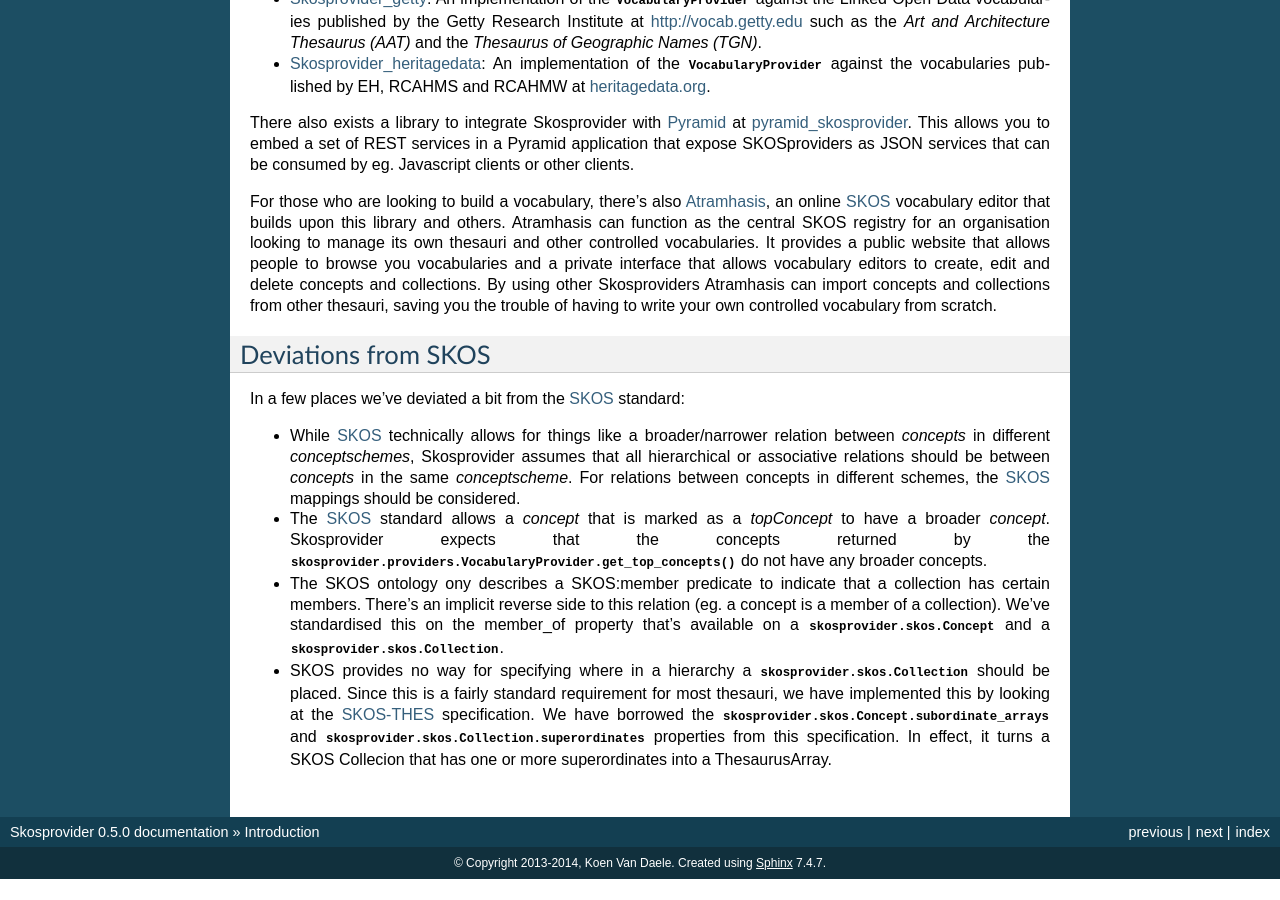
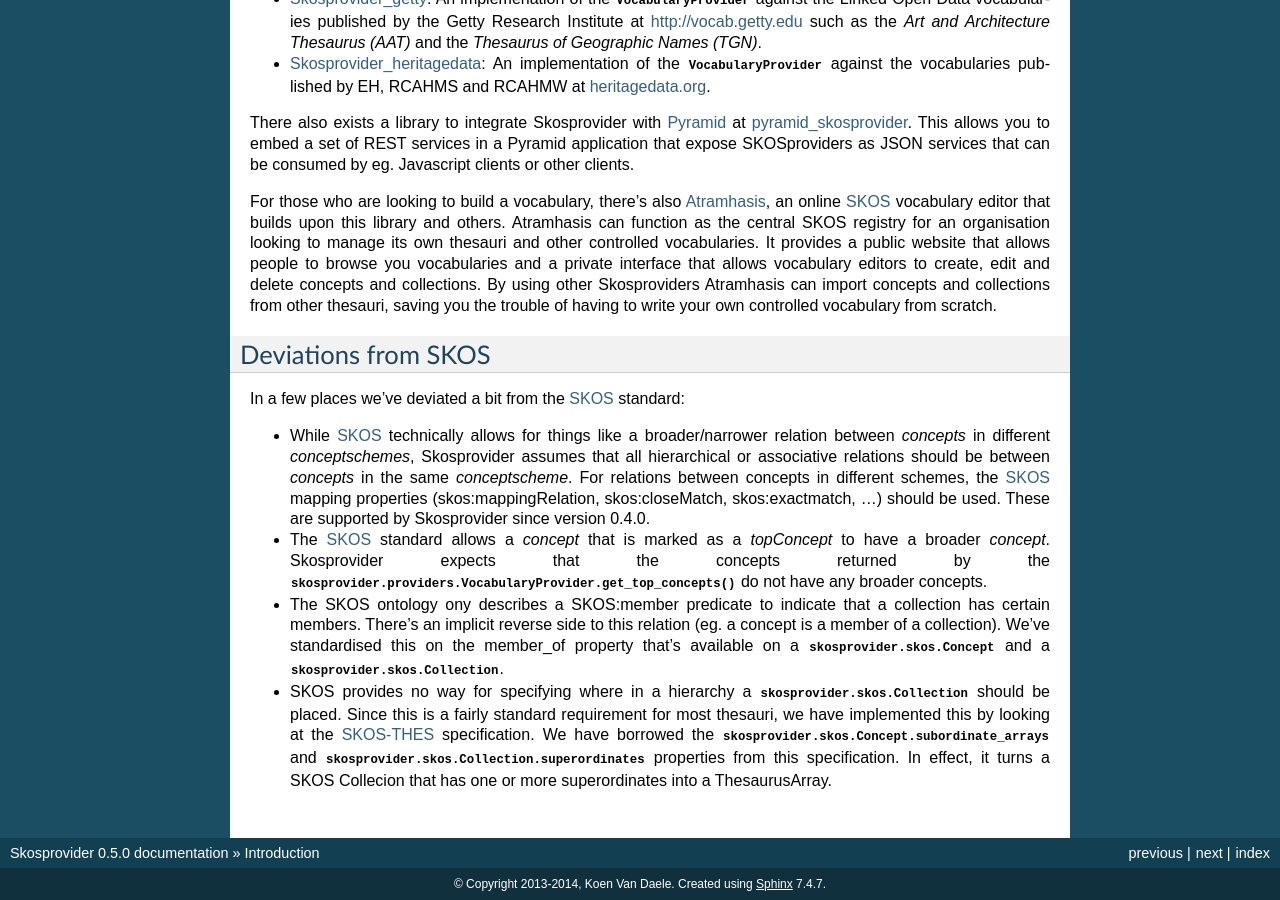
Before and after one commit to OnroerendErfgoed/skosprovider, a Sphinx documentation site: the page built from docs/intro.rst, in a window 1280 px wide and 900 px high, scrolled down 728 px. Built offline with Sphinx 7.4.7, drawn with Linux system fonts in a browser that asks for light colours; before the commit the page ends 1607 px from its top, so only the background shows below that.

Commit message:
Doc update.

```diff
--- a/docs/intro.rst
+++ b/docs/intro.rst
@@ -89,7 +89,9 @@
   relation between `concepts` in different `conceptschemes`, Skosprovider
   assumes that all hierarchical or associative relations should be between
   `concepts` in the same `conceptscheme`. For relations between concepts in
-  different schemes, the :term:`SKOS` mappings should be considered.
+  different schemes, the :term:`SKOS` mapping properties (skos:mappingRelation,
+  skos:closeMatch, skos:exactmatch, ...) should be used. These are supported
+  by Skosprovider since version 0.4.0.
 * The :term:`SKOS` standard allows a `concept` that is marked as a `topConcept`
   to have a broader `concept`. Skosprovider expects that the concepts returned
   by the :meth:`skosprovider.providers.VocabularyProvider.get_top_concepts` do
```
